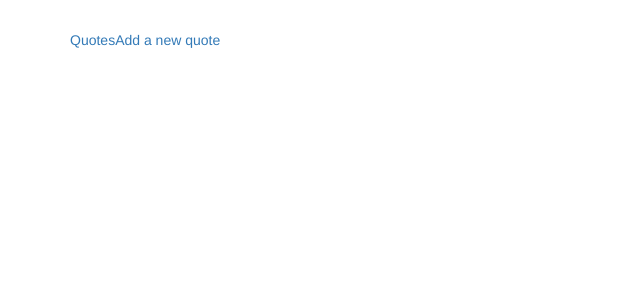
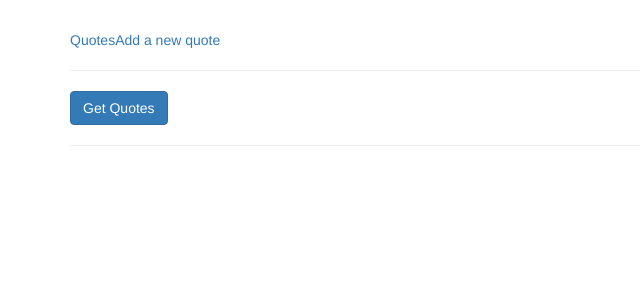
Before and after one commit to mikizdr/laravel-angular2, an Angular app: page / in a window 1280 px wide. Shown: the top 300 px of the page, without its empty margins (0-640 px from the left). Built offline with nearby package versions, Linux system fonts and the light colour scheme.

Commit message:
Import module routing into app.modules.ts from app.routing.ts

```diff
--- a/src/app/app.component.html
+++ b/src/app/app.component.html
@@ -6,12 +6,12 @@
 				<a href="#">Add a new quote</a>
 			</div>
 		</div>
-
+		<hr>
 		<div class="row">
 			<div class="col-xs-12">
-				<!--//<router-outlet>
+				<router-outlet>
 
-				</router-outlet> //-->
+				</router-outlet>
 			</div>
 		</div>
 	</div>
--- a/src/app/app.module.ts
+++ b/src/app/app.module.ts
@@ -7,6 +7,7 @@ import { AppComponent } from './app.component';
 import { QuoteComponent } from './quote/quote.component';
 import { QuotesComponent } from './quotes/quotes.component';
 import { NewQuoteComponent } from './new-quote/new-quote.component';
+import { routing } from './app.routing';
 
 @NgModule({
   declarations: [
@@ -18,7 +19,8 @@ import { NewQuoteComponent } from './new-quote/new-quote.component';
   imports: [
     BrowserModule,
     FormsModule,
-    HttpModule
+    HttpModule,
+    routing
   ],
   providers: [],
   bootstrap: [AppComponent]
```
